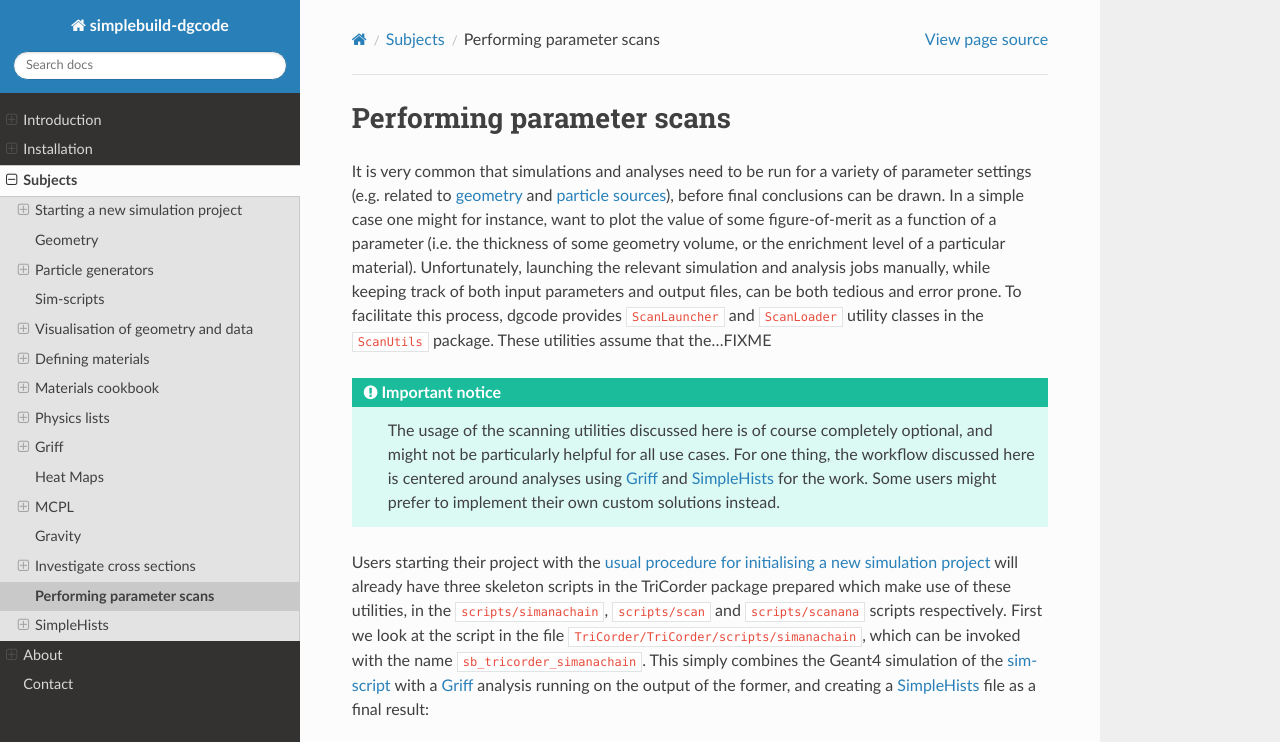
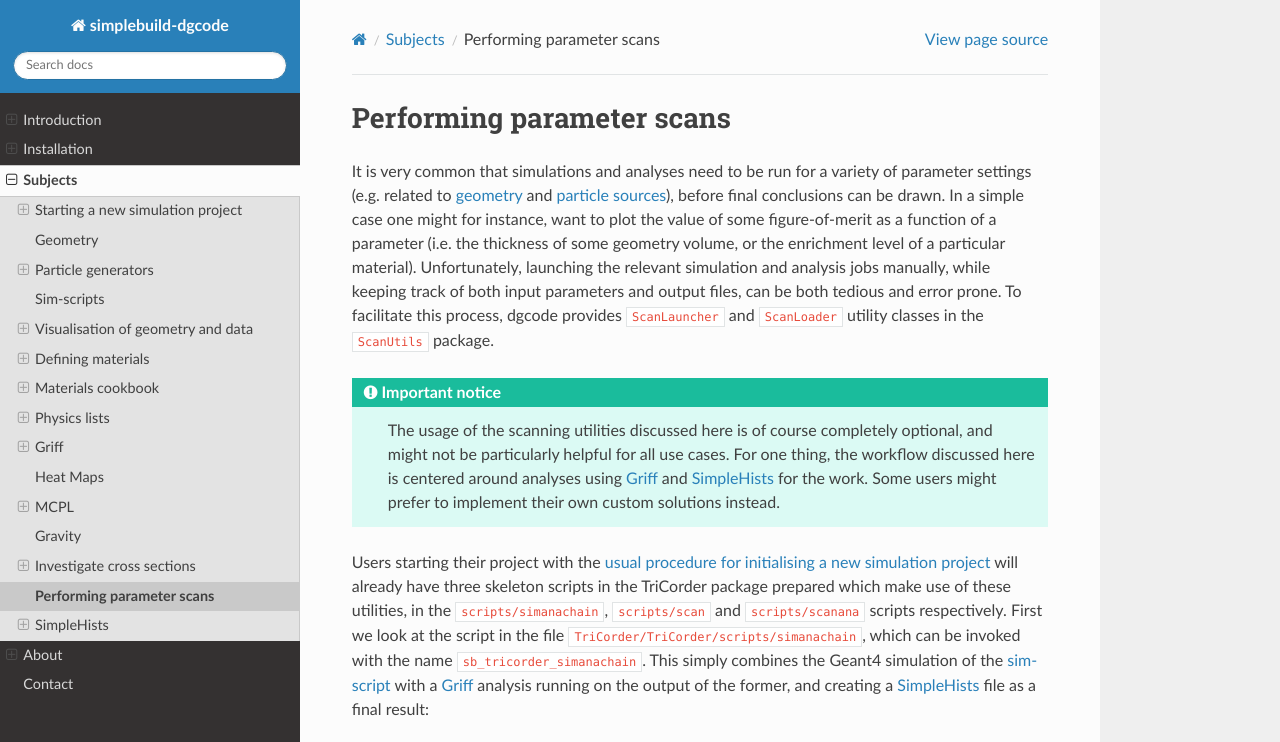
Before and after one commit to mctools/simplebuild-dgcode, a Sphinx documentation site: the page built from doc/source/scans.rst, in a window 1280 px wide and 900 px high, cut to the strip 0-742 px from the top of the window. Built offline with Sphinx 7.4.7 and the Read the Docs theme 2.0.0, drawn with Linux system fonts in a browser that asks for light colours; the version number could not be read and is left out; cross-references to code outside the pages are shown as plain code.

Commit message:
removed leftover half sentence from the documentation

```diff
--- a/doc/source/scans.rst
+++ b/doc/source/scans.rst
@@ -15,7 +15,7 @@ input parameters and output files, can be both tedious and error prone. To
 facilitate this process, dgcode provides
 :sbpkg:`ScanLauncher<ScanUtils/python/ScanLauncher.py>` and
 :sbpkg:`ScanLoader<ScanUtils/python/ScanLoader.py>` utility classes in the
-:sbpkg:`ScanUtils` package. These utilities assume that the...FIXME
+:sbpkg:`ScanUtils` package.
 
 .. admonition:: Important notice
   :class: tip
```
